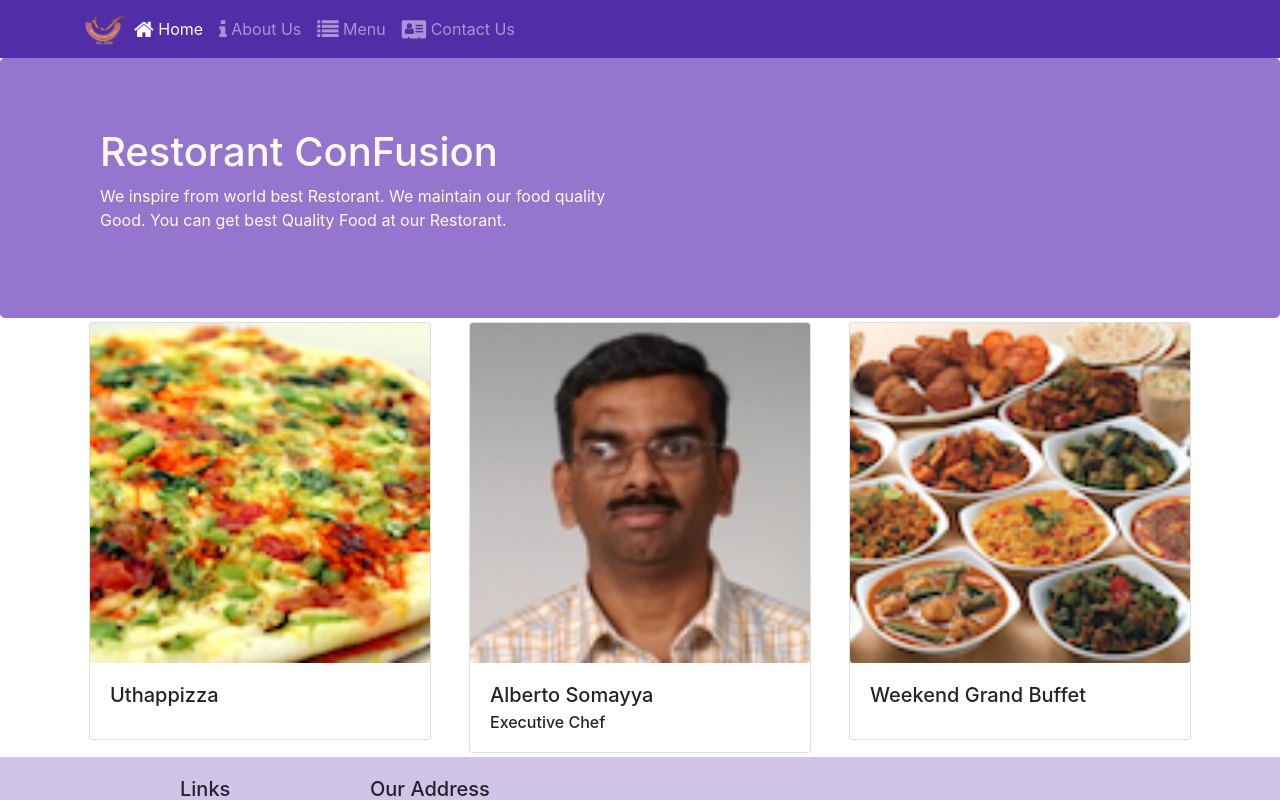
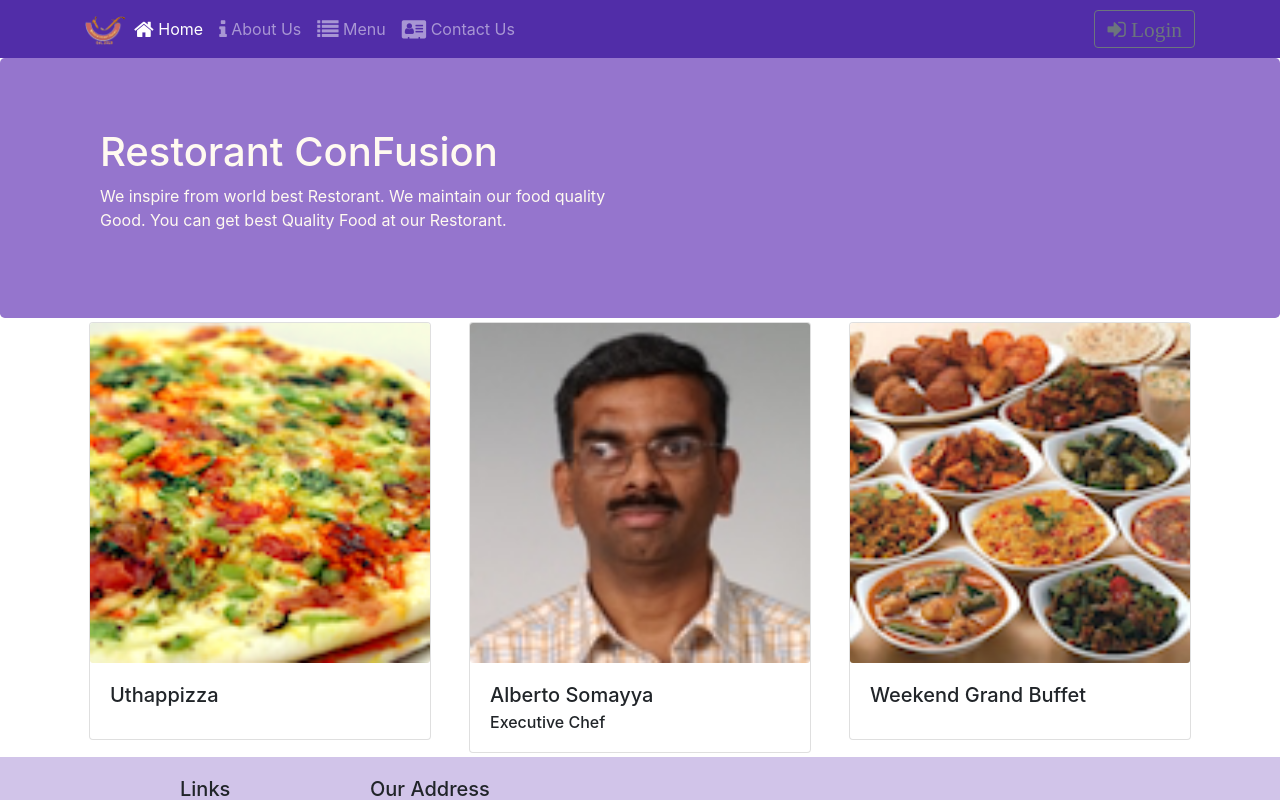
Before and after one commit to partha7278/Coursera-React-Course, a React (Create React App) app in the folder confusion/: page /home in a window 1280 px wide. Shown: the top 800 px of the page. Built offline with nearby package versions, Linux system fonts and the light colour scheme.

Commit message:
Week-3 Uncontrolled Form

```diff
--- a/confusion/src/components/HeaderComponent.js
+++ b/confusion/src/components/HeaderComponent.js
@@ -1,5 +1,5 @@
 import React , { Component } from 'react';
-import { Navbar,NavbarBrand, Jumbotron,Nav,NavbarToggler,Collapse,NavItem } from 'reactstrap';
+import { Navbar,NavbarBrand, Jumbotron,Nav,NavbarToggler,Collapse,NavItem,Form ,FormGroup,Label,Input, Button, Modal, ModalHeader, ModalBody } from 'reactstrap';
 import { NavLink } from 'react-router-dom';
 
 class Header extends Component{
@@ -7,9 +7,12 @@
     constructor(props){
         super(props);
         this.state = {
-            isNavOpen : false
+            isNavOpen : false,
+            isModalOpen : false
         };
         this.toggleNav = this.toggleNav.bind(this);
+        this.toggleModal = this.toggleModal.bind(this);
+        this.handleLogin = this.handleLogin.bind(this);
     }
 
     toggleNav(){
@@ -17,6 +20,20 @@
             isNavOpen: !this.state.isNavOpen
         });
     }
+
+    toggleModal(){
+        this.setState({
+            isModalOpen : !this.state.isModalOpen
+        })
+    }
+
+    handleLogin(event) {
+       // this.toggleModal();
+       alert("Username: " + this.username.value + " Password: " + this.password.value
+           + " Remember: " + this.remember.checked);
+       event.preventDefault();
+
+   }
 
 
     render(){
@@ -51,6 +68,13 @@
                                     </NavLink>
                                 </NavItem>
                             </Nav>
+                            <Nav className="ml-auto" navbar>
+                                <NavItem>
+                                    <Button outline onClick={this.toggleModal}>
+                                        <span className="fa fa-sign-in fa-lg"> Login</span>
+                                    </Button>
+                                </NavItem>
+                            </Nav>
                         </Collapse>
                     </div>
                 </Navbar>
@@ -64,6 +88,28 @@
                         </div>
                     </div>
                 </Jumbotron>
+                <Modal isOpen={this.state.isModalOpen} toggle={this.toggleModal}>
+                    <ModalHeader toggle={this.toggleModal} > Login</ModalHeader>
+                    <ModalBody>
+                        <Form onSubmit={this.handleLogin}>
+                            <FormGroup>
+                                <Label htmlFor="username">Username</Label>
+                                <Input type="text" name="username" id="username" innerRef={(input) => this.username= input } />
+                            </FormGroup>
+                            <FormGroup>
+                                <Label htmlFor="password">Password</Label>
+                                <Input type="password" name="password" id="password" innerRef={(input) => this.password= input } />
+                            </FormGroup>
+                            <FormGroup check>
+                                <Label check>
+                                    <Input type="checkbox" name="remember" id="remember" innerRef={(input) => this.remember= input } />
+                                    Remember me
+                                </Label>
+                            </FormGroup>
+                            <Button type="submit" value="submit" color="primary">Login</Button>
+                        </Form>
+                    </ModalBody>
+                </Modal>
             </>
         );
     }
```
